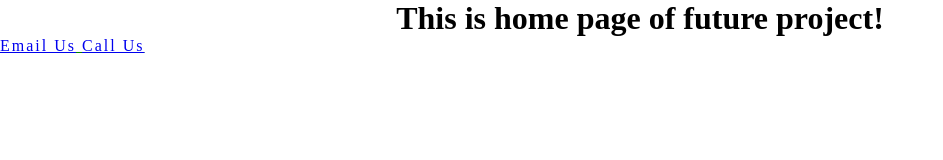
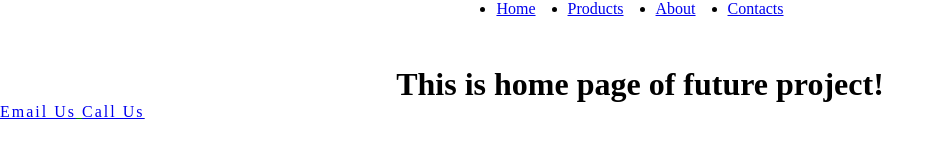
Before and after one commit to avt6966570/project2, a plain HTML site: page index.html in a window 1280 px wide. Shown: the whole page, without its empty margins (0-943 px from the left). Drawn offline with Linux system fonts and the light colour scheme.

Commit message:
Create navbar

```diff
--- a/index.html
+++ b/index.html
@@ -7,6 +7,16 @@
         <link rel="stylesheet" href="style.css" />
     </head>
     <body>
+        <!-- navbar -->
+        <nav>
+            <ul class="navbar">
+                <li><a href="/">Home</a></li>
+                <li><a href="/products">Products</a></li>
+                <li><a href="/about">About</a></li>
+                <li><a href="/contacts">Contacts</a></li>
+            </ul>
+        </nav>
+
         <!-- title -->
         <h1 class="title">This is home page of future project!</h1>
 
--- a/style.css
+++ b/style.css
@@ -8,6 +8,18 @@
     font-size: 2rem;
     font-weight: bold;
     text-align: center;
+    margin-top: 3rem;
+}
+
+.navbar {
+    display: flex;
+    justify-content: center;
+    align-items: center;
+    gap: 2rem;
+}
+
+.navbar li:hover {
+    font-weight: bold;
 }
 
 footer {
```
